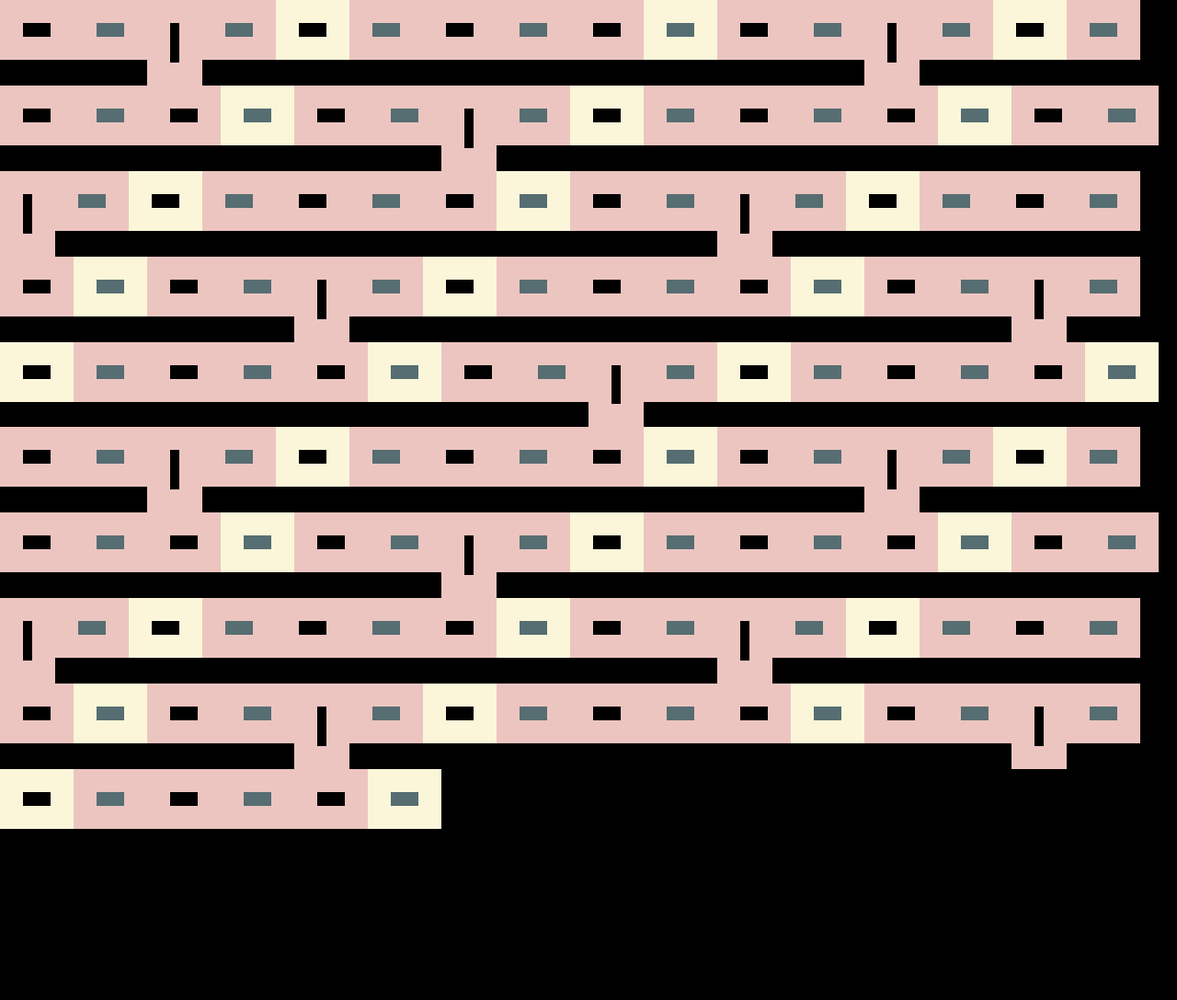
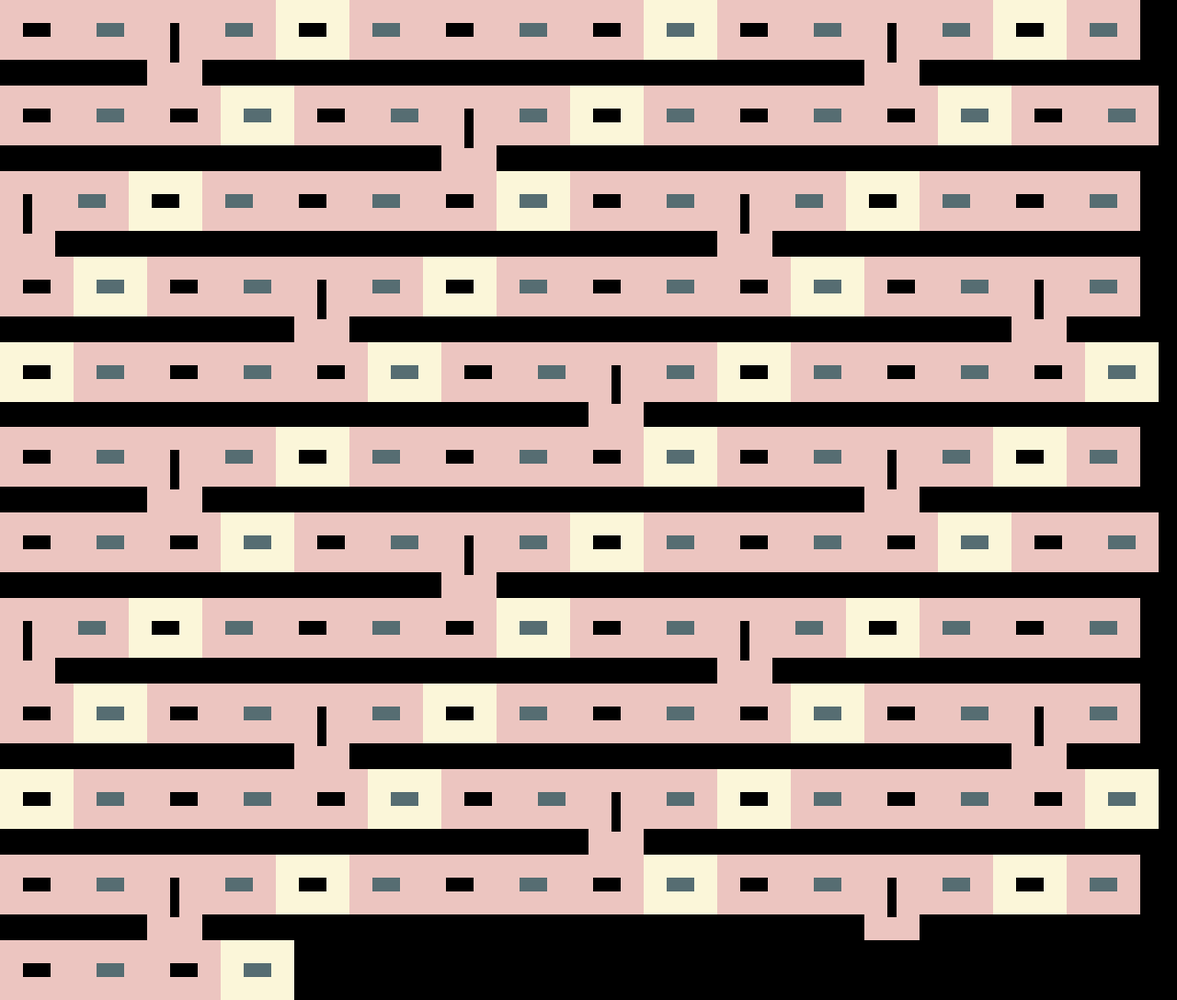
Before and after one commit to hwans015/WebAdvanced, a plain HTML site: page HW/week2/pattern_num.html in a window 1280 px wide. Shown: the whole page at 92% size. Before the commit the page ends 901 px from the top, so only its background shows below. Drawn offline with Linux system fonts and the light colour scheme.

Commit message:
index edit

```diff
--- a/HW/week2/pattern_num.html
+++ b/HW/week2/pattern_num.html
@@ -181,6 +181,36 @@
 			["138","O",15],
 			["139","O",15],
 			["140","O",15],
+			["141","O",15],
+			["142","O",15],
+			["143",10,15],
+			["144","O",15],
+			["145","O",15],
+			["146","O",15],
+			["147","O",15],
+			["148","O",15],
+			["149","O",15],
+			["150","O",15],
+			["151","O",15],
+			["152","O",15],
+			["153",10,15],
+			["154","O",15],
+			["155","O",15],
+			["156","O",15],
+			["157","O",15],
+			["158","O",15],
+			["159","O",15],
+			["160","O",15],
+			["161","O",15],
+			["162","O",15],
+			["163",10,15],
+			["164","O",15],
+			["165","O",15],
+			["166","O",15],
+			["167","O",15],
+			["168","O",15],
+			["169","O",15],
+			["170","O",15],
 
 		];
 
```
Also changed, not shown: index.html (+18 -4 lines), HW/week2/pattern.png (added).
